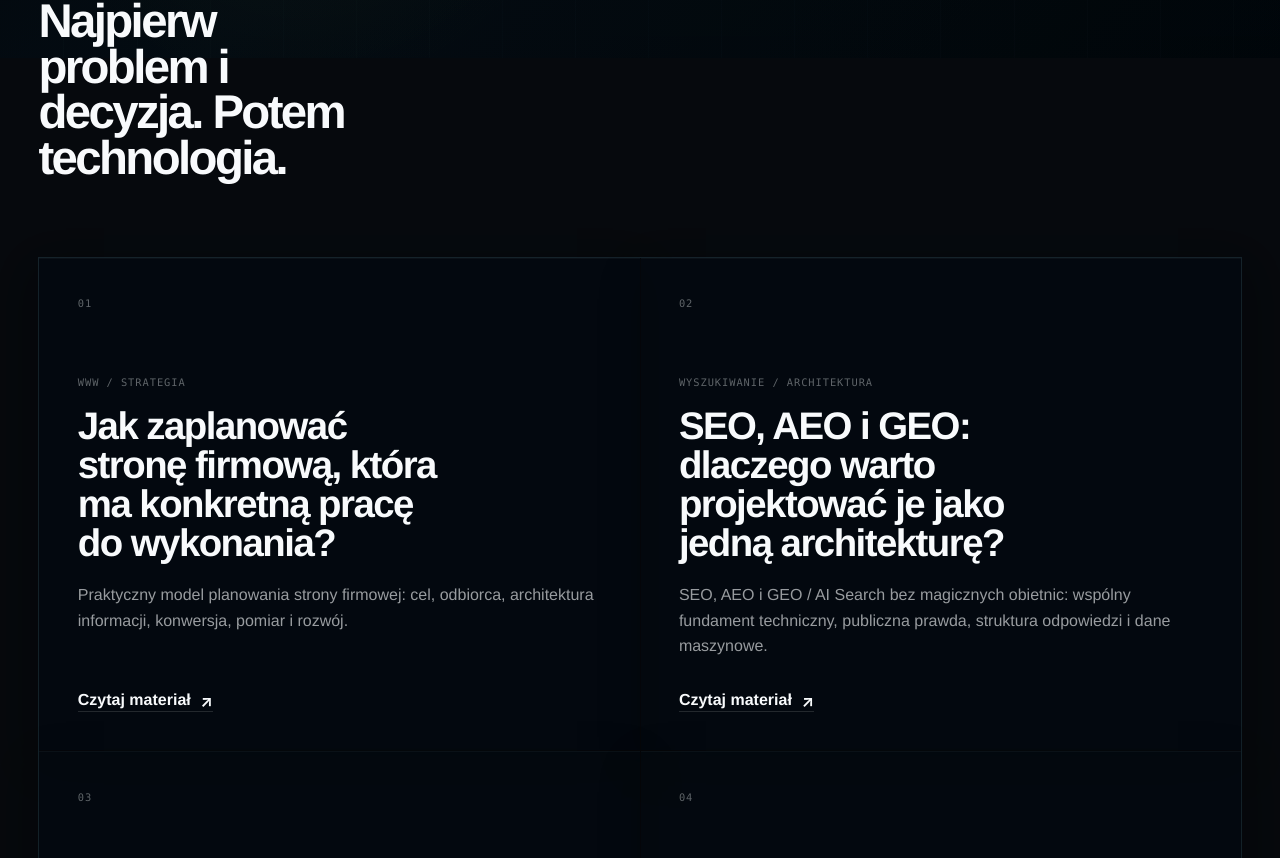
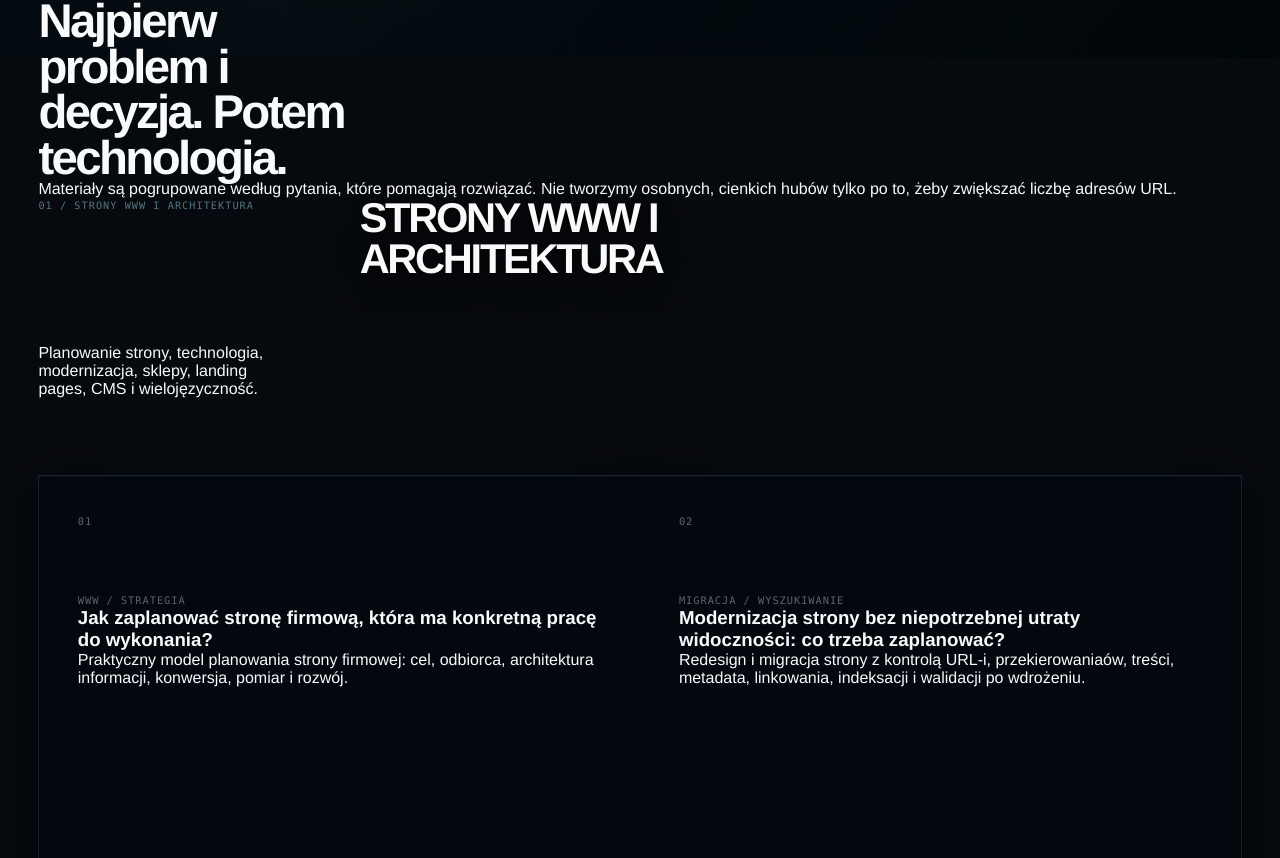
Before and after one commit to rcchemicalsszczecin-gif/leadflowaiweb-, a Next.js app: page /wiedza in a window 1280 px wide. Shown: the part 742-1600 px from the top of the page. Built offline with nearby package versions, Linux system fonts and the light colour scheme.

Commit message:
V13.7: render knowledge as topical hubs

```diff
--- a/app/wiedza/page.tsx
+++ b/app/wiedza/page.tsx
@@ -2,6 +2,7 @@ import type { Metadata } from "next";
 import { SiteFooter } from "@/components/site-footer";
 import { SiteHeader } from "@/components/site-header";
 import { knowledgeArticles } from "@/lib/knowledge-registry";
+import { knowledgeTopicsV13 } from "@/lib/knowledge-topics-v13";
 import { toPublicKnowledgeArticle } from "@/lib/public-knowledge-article";
 
 export const metadata: Metadata = {
@@ -32,16 +33,27 @@ export default function KnowledgePage() {
       <section className="section-light">
         <div className="page-shell section-pad knowledge-index">
           <div className="knowledge-index-head">
-            <p className="service-index">01 / MATERIAŁY</p>
+            <p className="service-index">01 / KLASTRY TEMATYCZNE</p>
             <h2>Najpierw problem i decyzja. Potem technologia.</h2>
+            <p>Materiały są pogrupowane według pytania, które pomagają rozwiązać. Nie tworzymy osobnych, cienkich hubów tylko po to, żeby zwiększać liczbę adresów URL.</p>
           </div>
 
+          {knowledgeTopicsV13.map((topic, topicIndex) => {
+            const articles = publicArticles.filter((article) => topic.slugs.some((slug) => slug === article.slug));
+
+            return (
+              <section key={topic.key} className="knowledge-topic-v13" aria-labelledby={`knowledge-topic-${topic.key.toLowerCase()}`}>
+                <div className="service-section-head">
+                  <p className="service-index">{String(topicIndex + 1).padStart(2, "0")} / {topic.label}</p>
+                  <h2 id={`knowledge-topic-${topic.key.toLowerCase()}`}>{topic.label}</h2>
+                  <p>{topic.description}</p>
+                </div>
                 <div className="knowledge-cards">
-            {publicArticles.map((article, index) => (
+                  {articles.map((article, index) => (
                     <article key={article.slug}>
                       <span>{String(index + 1).padStart(2, "0")}</span>
                       <p>{article.eyebrow}</p>
-                <h2>{article.title}</h2>
+                      <h3>{article.title}</h3>
                       <p>{article.description}</p>
                       <a href={`/wiedza/${article.slug}`}>
                         Czytaj materiał <span aria-hidden="true">↗</span>
@@ -49,6 +61,9 @@ export default function KnowledgePage() {
                     </article>
                   ))}
                 </div>
+              </section>
+            );
+          })}
         </div>
       </section>
 
```
Lines whose indentation alone changed are shown as unchanged.
